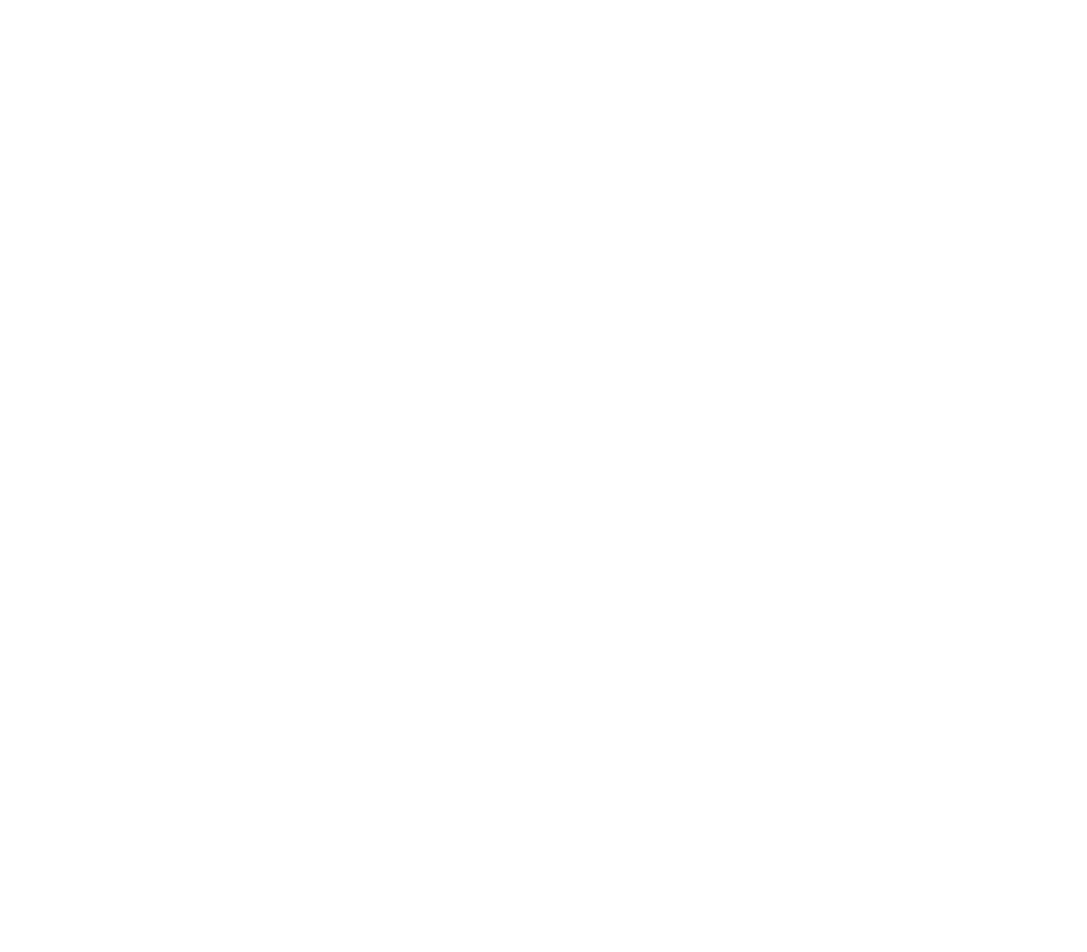
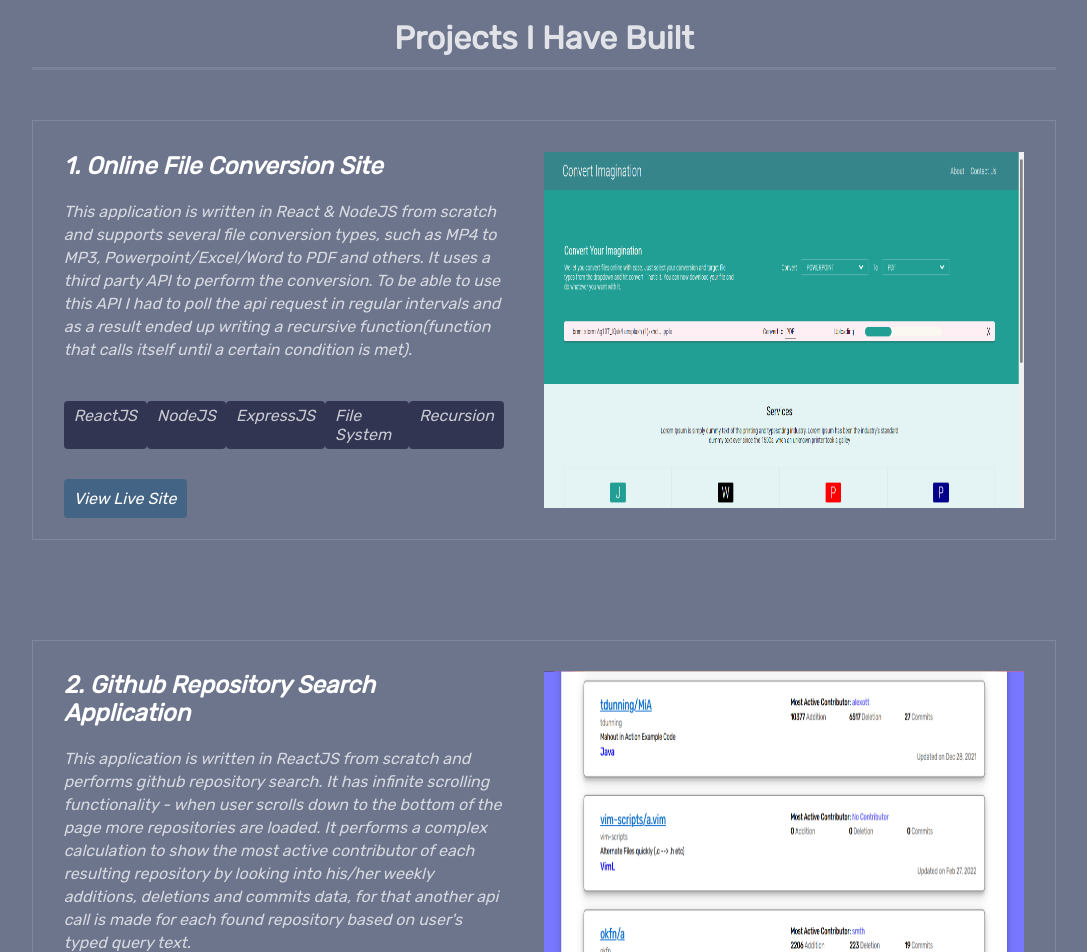
Before and after one commit to srahman3311/my-portfolio-website, a React (Create React App) app: page / in a window 1280 px wide. Shown: the part 660-1612 px from the top of the page, without its empty margins (96-1183 px from the left). Before the commit the page ends 800 px from the top, so only its background shows below. Built offline with nearby package versions, Linux system fonts and the light colour scheme.

Commit message:
Create Projects component and add two projects there

```diff
--- a/src/components/home/Home.js
+++ b/src/components/home/Home.js
@@ -4,6 +4,7 @@
 // Components
 import Navbar from "../reuseable-components/navbar/Navbar";
 import Welcome from "./Welcome";
+import Projects from "./Projects";
 
 
 function Home() {
@@ -13,6 +14,7 @@
             <Navbar />
             <main>
                 <Welcome />
+                <Projects />
             </main>
         </div>
     );
--- a/src/components/home/Home.module.css
+++ b/src/components/home/Home.module.css
@@ -12,3 +12,68 @@
     padding: 2% 0%;
     color: white;
 }
+
+
+/* Projects */
+.projects {
+    width: 100%;
+    background-color: #495371cc;
+}
+
+.projects_content {
+    width: 80%;
+    margin: auto;
+    padding: 2% 0%;
+    color: white;
+}
+
+.individual_project {
+    min-height: 400px;
+    display: flex;
+    margin-bottom: 100px;
+    border: 1px solid rgba(255, 255, 255, 0.137);
+    padding: 3%;
+    font-style: italic;
+}
+
+.individual_project > * {
+    width: 50%;
+}
+
+.project_description {
+    padding-right: 40px;
+}
+
+.project_description .project_tech_stack {
+    display: flex;
+    justify-content: space-between;
+    margin-bottom: 40px;
+}
+
+.project_description .project_tech_stack span {
+    background-color: #313552;
+    padding: 5px 10px;
+    border-radius: 4px;
+    color: rgba(255, 255, 255, 0.725);
+}
+
+.project_description a {
+    text-decoration: none;
+    background-color: #22587e8f;
+    color: white;
+    padding: 10px;
+    border-radius: 4px;
+    transition: 0.2s;
+}
+
+.project_description a:hover {
+    background-color: #22577E;
+    color: rgba(255, 255, 255, 0.555);
+}
+
+.project_photo img {
+    width: 100%;
+    height: 100%;
+    opacity: 1;
+    vertical-align: bottom;
+}
--- /dev/null
+++ b/src/components/home/Projects.js
@@ -0,0 +1,104 @@
+// Images
+import FileConversionSite from "../../images/pdftoolx_com.png";
+import GithubRepoSearch from "../../images/github_repo_search_app.png";
+
+
+// Stylesheet
+import styles from "./Home.module.css";
+
+// Components
+import Header from "../reuseable-components/typography/Header";
+import Paragraph from "../reuseable-components/typography/Paragraph";
+import Button from "../reuseable-components/others/Button";
+
+
+function Projects() {
+
+    return (
+        <section className = {styles.projects} >
+            <div className = {styles.projects_content}>
+                <Header
+                    content = "Projects I Have Built"
+                    style = {{
+                        textAlign: "center",
+                        borderBottom: "3px solid rgba(255, 255, 255, 0.125)",
+                        paddingBottom: "10px",
+                        marginBottom: "50px",
+                        fontSize: "2rem",
+                        opacity: "0.8",
+                    }}
+                />
+                <div className = {styles.individual_project}>
+                    <div className = {styles.project_description}>
+                        <Header
+                            content = "1. Online File Conversion Site"
+                            style = {{
+                                marginBottom: "20px"
+                            }}
+                        />
+                        <Paragraph
+                            content = {`This application is written in React & NodeJS from scratch and supports several
+                            file conversion types, such as MP4 to MP3, Powerpoint/Excel/Word to PDF and others. It uses a
+                            third party API to perform the conversion. To be able to use this API I had to poll the api
+                            request in regular intervals and as a result ended up writing a recursive function(function
+                            that calls itself until a certain condition is met).`}
+                            style = {{
+                                marginBottom: "40px",
+                                lineHeight: "23px",
+                                color: "rgba(255, 255, 255, 0.725)"
+                            }}
+                        />
+                        <div className = {styles.project_tech_stack}>
+                            <span>ReactJS</span>
+                            <span>NodeJS</span>
+                            <span>ExpressJS</span>
+                            <span>File System</span>
+                            <span>Recursion</span>
+                        </div>
+                        <a href = "https://pdftoolx.com" target="_blank" rel="noreferrer">View Live Site</a>
+                    </div>
+                    <div className = {styles.project_photo}>
+                        <img src = {FileConversionSite} alt="Hello" />
+                    </div>
+                </div>
+                <div className = {styles.individual_project}>
+                    <div className = {styles.project_description}>
+                        <Header
+                            content = "2. Github Repository Search Application"
+                            style = {{
+                                marginBottom: "20px"
+                            }}
+                        />
+                        <Paragraph
+                            content = {`This application is written in ReactJS from scratch and performs github repository
+                            search. It has infinite scrolling functionality - when user scrolls down to the bottom
+                            of the page more repositories are loaded. It performs a complex calculation to show the
+                            most active contributor of each resulting repository by looking into his/her weekly additions,
+                            deletions and commits data, for that another api call is made for each found repository based
+                            on user's typed query text.`}
+                            style = {{
+                                marginBottom: "40px",
+                                lineHeight: "23px",
+                                color: "rgba(255, 255, 255, 0.725)"
+                            }}
+                        />
+                        <div className = {styles.project_tech_stack}>
+                            <span>ReactJS</span>
+                            <span>Custom Hook</span>
+                            <span>Infinite Scrolling</span>
+                            <span>Github Rest API</span>
+                        </div>
+                        <a href = "https://pdftoolx.com" target="_blank" rel="noreferrer">View Live Site</a>
+                    </div>
+                    <div className = {styles.project_photo}>
+                        <img src = {GithubRepoSearch} alt="Hello" />
+                    </div>
+                </div>
+            </div>
+        </section>
+    );
+
+}
+
+
+export default Projects;
```
Also changed, not shown: src/components/home/Welcome.js (indentation only), src/images/github_repo_search_app.png (added), src/images/pdftoolx_com.png (added).
